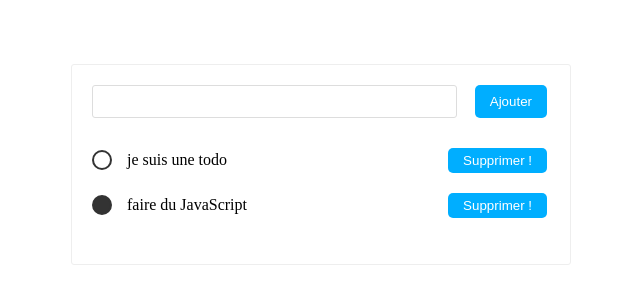
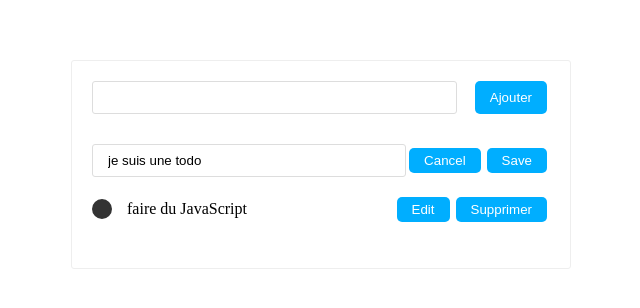
Before and after one commit to OthmanASSAS/boilerplatewebpack, a website built with webpack: page src/index.html in a window 1280 px wide. Shown: the part 244-552 px from the top of the page, without its empty margins (319-959 px from the left). Built offline with nearby package versions, Linux system fonts and the light colour scheme.

Commit message:
edit todo

```diff
--- a/src/index.html
+++ b/src/index.html
@@ -3,7 +3,7 @@
 <head>
   <meta charset="UTF-8">
   <meta name="viewport" content="width=device-width, initial-scale=1.0">
-  <title>ToDo List</title>
+  <title>ToDo List!!</title>
 </head>
 <body>
   <div class="container">
--- a/src/index.js
+++ b/src/index.js
@@ -12,13 +12,17 @@ form.addEventListener('submit', (event) => {
 });
 
 const todos = [
-  { text: 'je suis une todo', done: false },
-  { text: 'faire du JavaScript', done: true },
+  { text: 'je suis une todo', done: false, editMode: true },
+  { text: 'faire du JavaScript', done: true, editMode: false },
 ];
 
 const displayTodo = () => {
   const todosNode = todos.map((todo, index) => {
-    return createTodoElement(todo, index);
+    if (todo.editMode) {
+      return createTodoEditElement(todo, index);
+    } else {
+      return createTodoElement(todo, index);
+    }
   });
   ul.innerHTML = '';
   ul.append(...todosNode);
@@ -26,12 +30,21 @@ const displayTodo = () => {
 
 const createTodoElement = (todo, index) => {
   const li = document.createElement('li');
+
   const buttonDelete = document.createElement('button');
-  buttonDelete.innerHTML = 'Supprimer !';
+  buttonDelete.innerHTML = 'Supprimer';
   buttonDelete.addEventListener('click', (event) => {
     event.stopPropagation();
     deleteTodo(index);
   });
+
+  const buttonEdit = document.createElement('button');
+  buttonEdit.innerHTML = 'Edit';
+  buttonEdit.addEventListener('click', (event) => {
+    event.stopPropagation();
+    toggleEditMode(index);
+  });
+
   li.innerHTML = `
 	<span class="todo ${todo.done ? 'done' : ''}"></span>
 	<p>${todo.text}</p>
@@ -39,7 +52,31 @@ const createTodoElement = (todo, index) => {
   li.addEventListener('click', () => {
     toggleTodo(index);
   });
-  li.appendChild(buttonDelete);
+  li.append(buttonEdit, buttonDelete);
+  return li;
+};
+
+const createTodoEditElement = (todo, index) => {
+  const li = document.createElement('li');
+
+  const input = document.createElement('input');
+  input.type = 'text';
+  input.value = todo.text;
+
+  const buttonSave = document.createElement('button');
+  buttonSave.innerHTML = 'Save';
+  buttonSave.addEventListener('click', () => {
+    editTodo(index, input);
+  });
+
+  const buttonCancel = document.createElement('button');
+  buttonCancel.innerHTML = 'Cancel';
+  buttonCancel.addEventListener('click', (event) => {
+    event.stopPropagation();
+    toggleEditMode(index);
+  });
+
+  li.append(input, buttonCancel, buttonSave);
   return li;
 };
 
@@ -57,4 +94,16 @@ const toggleTodo = (index) => {
   todos[index].done = !todos[index].done;
   displayTodo();
 };
+
+const toggleEditMode = (index) => {
+  todos[index].editMode = !todos[index].editMode;
+  displayTodo();
+};
+
+const editTodo = (index, input) => {
+  const value = input.value;
+  todos[index].text = value;
+  todos[index].editMode = false;
+  displayTodo();
+};
 displayTodo();
--- a/src/style.css
+++ b/src/style.css
@@ -60,6 +60,10 @@ li {
   padding: 10px 0px;
 }
 
+li input {
+  flex: 1;
+}
+
 li p {
   flex: 1;
 }
```
